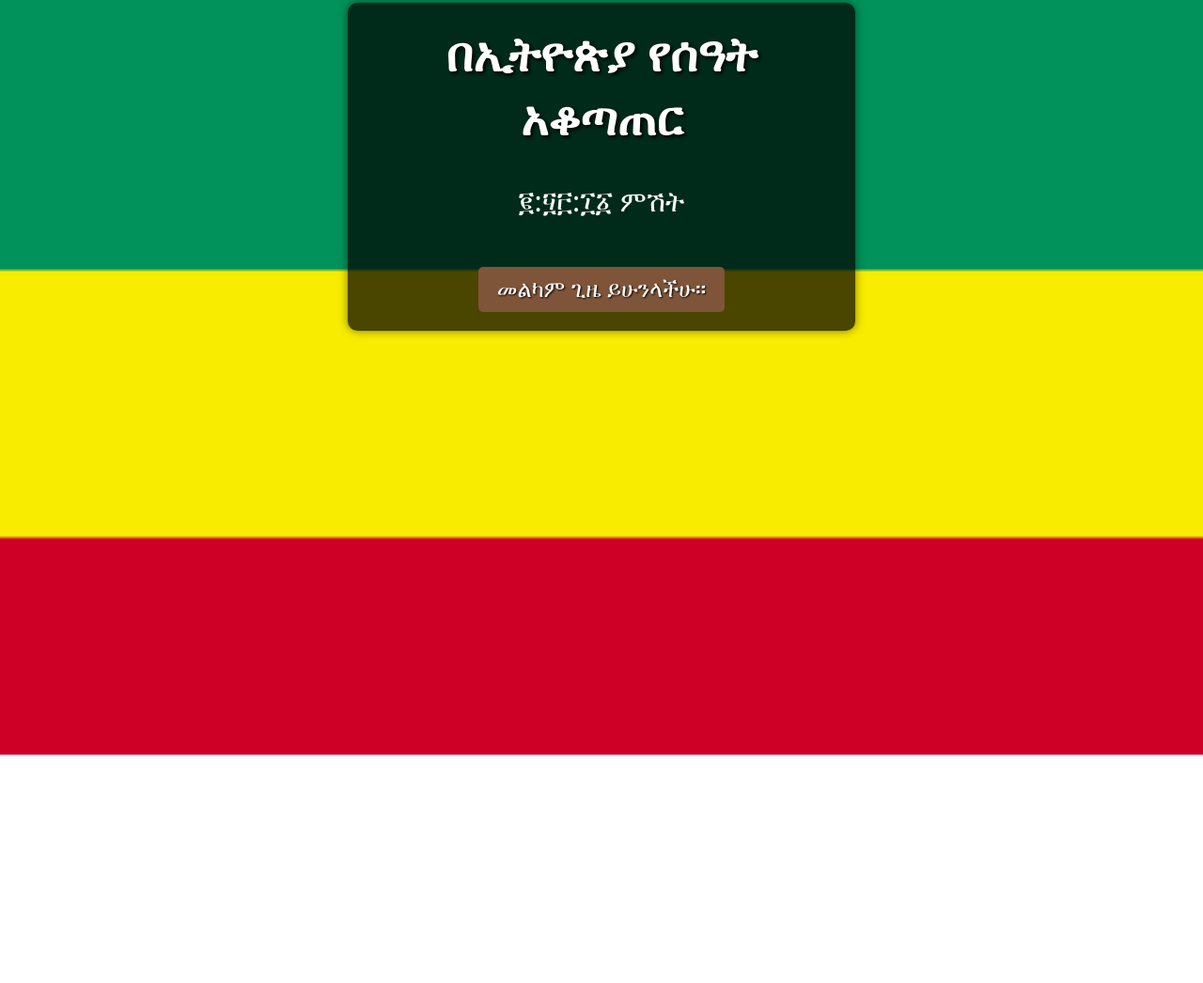
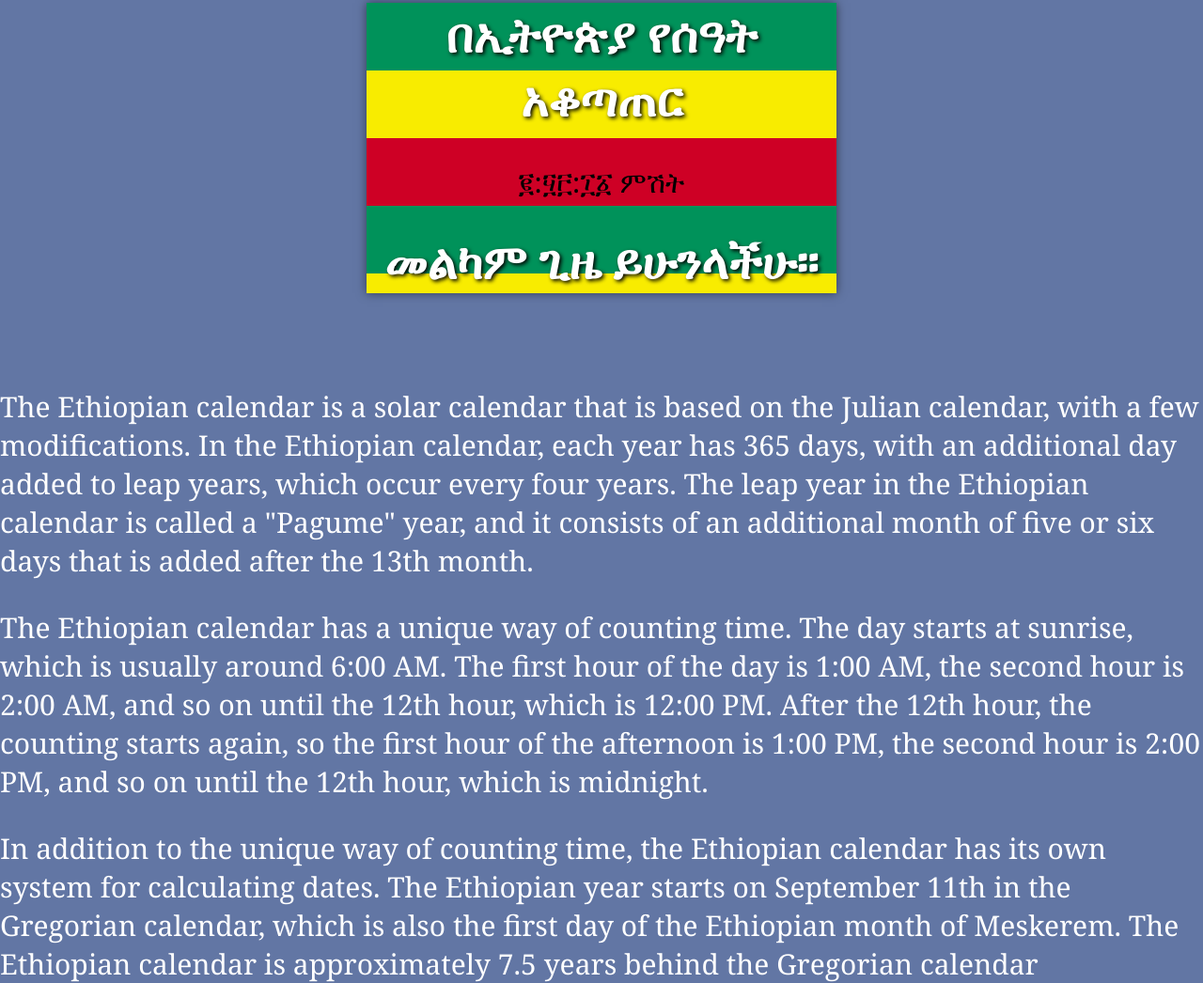
Before and after one commit to Yilalu/LocalTime, a plain HTML site: page index.html in a window 1280 px wide. Shown: the part 97-1143 px from the top of the page at 94% size. Before the commit the page ends 900 px from the top, so only its background shows below. Drawn offline with Linux system fonts and the light colour scheme.

Commit message:
Description added
Added some description about the Ethiopian calendar

```diff
--- a/index.html
+++ b/index.html
@@ -9,8 +9,26 @@
     <div class="container">
       <h1>በኢትዮጵያ የሰዓት አቆጣጠር</h1>
       <p id="time">Loading...</p>
-      <button onclick="updateTime()">መልካም ጊዜ ይሁንላችሁ።</button>
+      <h1>መልካም ጊዜ ይሁንላችሁ።</h1>
     </div>
+    <h5calss = "Description">
+        <p>The Ethiopian calendar is a solar calendar that is based on the Julian calendar, with a few
+        modifications. In the Ethiopian calendar, each year has 365 days, with an additional day
+        added to leap years, which occur every four years. The leap year in the Ethiopian calendar
+        is called a "Pagume" year, and it consists of an additional month of five or six days
+        that is added after the 13th month.</p>
+
+        <p>The Ethiopian calendar has a unique way of counting time. The day starts at sunrise, which
+          is usually around 6:00 AM. The first hour of the day is 1:00 AM, the second hour is 2:00 AM,
+          and so on until the 12th hour, which is 12:00 PM. After the 12th hour, the counting starts
+          again, so the first hour of the afternoon is 1:00 PM, the second hour is 2:00 PM, and so on
+          until the 12th hour, which is midnight.</p>
+
+        <p>In addition to the unique way of counting time, the Ethiopian calendar has its own system
+          for calculating dates. The Ethiopian year starts on September 11th in the Gregorian calendar,
+          which is also the first day of the Ethiopian month of Meskerem. The Ethiopian calendar is
+          approximately 7.5 years behind the Gregorian calendar</p>
+      </h5>
     <script src="script.js"></script>
   </body>
 </html>
--- a/style.css
+++ b/style.css
@@ -1,5 +1,5 @@
 html, body {
-    background-image: url('flag.jpg');
+    background-color: rgba(98, 118, 164);
     background-repeat: no-repeat;
     background-size: cover;
     height: 100%;
@@ -9,10 +9,19 @@ html, body {
     color: #fff;
   }
 
+  .Description {
+    font-size: 2px;
+    text-align:left;
+    margin-left:10px;
+  }
+  #time {
+    color: black;
+  }
   .container {
-    background-color: rgba(0, 0, 0, 0.7);
-    padding: 20px;
-    border-radius: 10px;
+
+    background-image: url('flag.jpg');
+    padding: -10px;
+    border-radius: 10x;
     box-shadow: 0px 0px 10px rgba(0, 0, 0, 0.5);
     margin: 100px auto;
     max-width: 500px;
```
